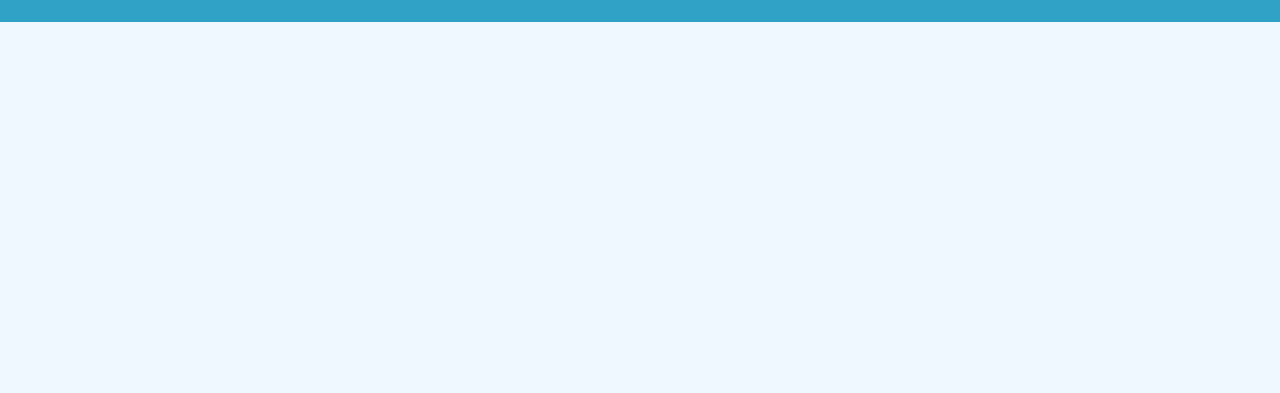
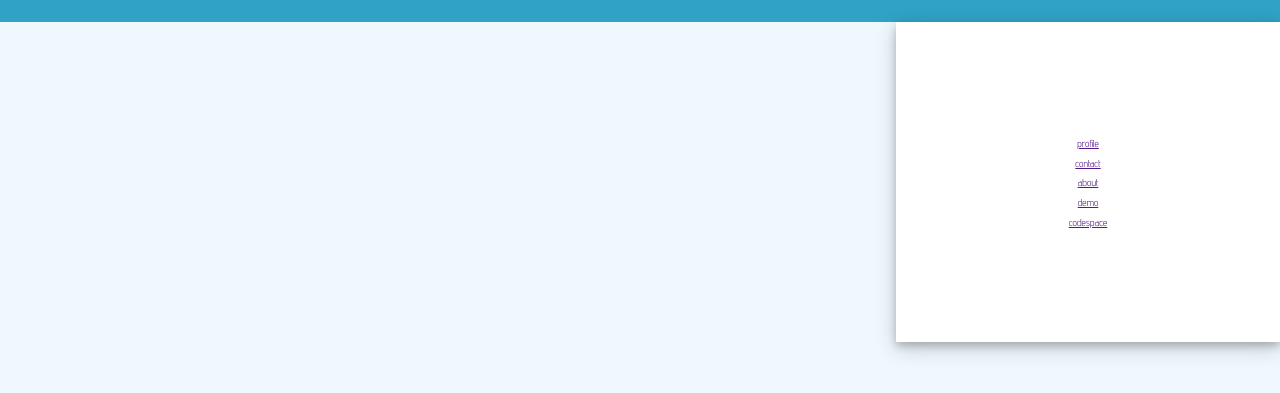
Before and after one commit to tjay1505/OpenResource, a plain HTML site: page index.html in a window 1280 px wide. Shown: the part 177-570 px from the top of the page. Drawn offline with Linux system fonts and the light colour scheme.

Commit message:
menu box outline finished

```diff
--- a/index.html
+++ b/index.html
@@ -23,6 +23,14 @@
             <div class="menu_bar"></div>
             <div class="menu_bar"></div>
         </div>
+
+    </div>
+    <div class="menu_box">
+            <a href="">profile</a>
+            <a href="">contact</a>
+            <a href="">about</a>
+            <a href="">demo</a>
+            <a href="">codespace</a>
     </div>
 </body>
 </html>
--- a/stylesheets/index.scss
+++ b/stylesheets/index.scss
@@ -1,6 +1,7 @@
 @import url('https://fonts.googleapis.com/css2?family=Advent+Pro&display=swap');
 
 $font-family: 'Advent Pro', sans-serif;
+$vblue : #30a2c5;
 *{
     padding: 0;
     margin: 0;
@@ -51,3 +52,21 @@ background-color: #30a2c5;
         margin: 10%;
     }
 }
+//styling for menu_box
+.menu_box{
+    border:none;
+    width: 30vw;
+    height: 40vh;
+    background-color: #ffffff;
+    position: absolute;
+    right: 0;
+    box-shadow: 0 4px 8px 0 rgba(0, 0, 0, 0.2), 0 6px 20px 0 rgba(0, 0, 0, 0.19);
+    font-size: x-small;
+    display: flex;
+    flex-direction: column;
+    justify-content: center;
+    align-items: center;
+    a{
+    margin: 1%;
+    }
+}
```
Also changed, not shown: stylesheets/index.css, 1 other file.
